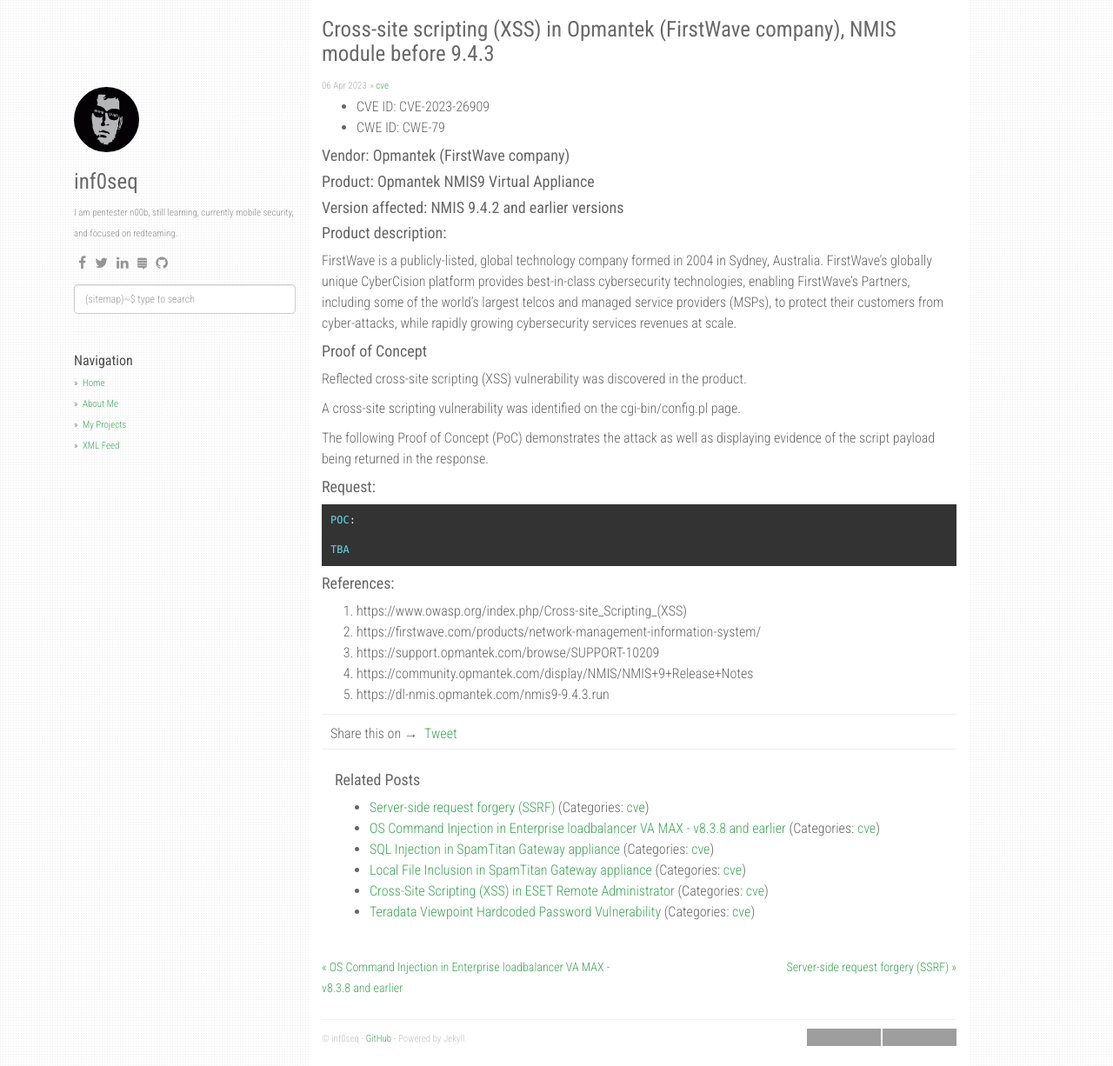
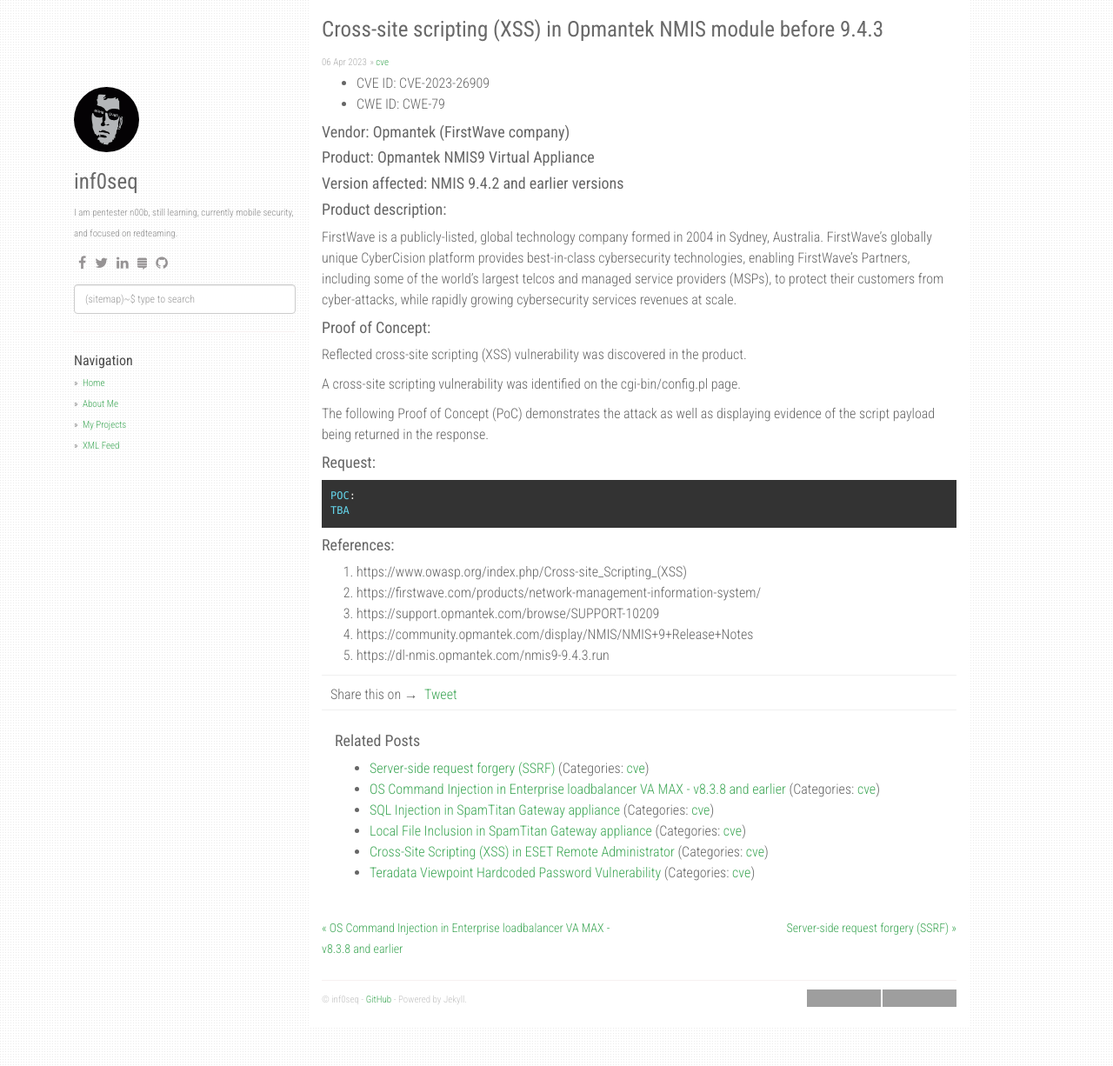
Before and after one commit to inf0seq/inf0seq.github.io, a Jekyll site: the page built from _posts/2023-04-06-Cross-site scripting (XSS) in Opmantek NMIS module before 9.4.3.md, in a window 1280 px wide and 1226 px high. Shown: the whole window at 87% size. Built offline with Jekyll 4.4.1, drawn with Linux system fonts in a browser that asks for light colours; nearby versions of some CDN libraries; comment, search, counter and statistics services are not loaded; grey boxes are pictures that could not be loaded.

Commit message:
Update 2023-04-06-Cross-site scripting (XSS) in Opmantek NMIS module before 9.4.3.md

```diff
--- a/_posts/2023-04-06-Cross-site scripting (XSS) in Opmantek NMIS module before 9.4.3.md
+++ b/_posts/2023-04-06-Cross-site scripting (XSS) in Opmantek NMIS module before 9.4.3.md
@@ -1,6 +1,6 @@
 ---
 layout: post
-title:  "Cross-site scripting (XSS) in Opmantek (FirstWave company), NMIS module before 9.4.3"
+title:  "Cross-site scripting (XSS) in Opmantek NMIS module before 9.4.3"
 date:   2023-04-06 19:51:02 +0700
 categories: [cve]
 ---
@@ -19,7 +19,7 @@ categories: [cve]
 FirstWave is a publicly-listed, global technology company formed in 2004 in Sydney, Australia.
 FirstWave’s globally unique CyberCision platform provides best-in-class cybersecurity technologies, enabling FirstWave’s Partners, including some of the world’s largest telcos and managed service providers (MSPs), to protect their customers from cyber-attacks, while rapidly growing cybersecurity services revenues at scale.
 
-#### Proof of Concept
+#### Proof of Concept:
 
 Reflected cross-site scripting (XSS) vulnerability was discovered in the product.
 
@@ -30,7 +30,6 @@ The following Proof of Concept (PoC) demonstrates the attack as well as displayi
 #### Request:
 {% highlight ruby %}
 POC:
-
 TBA
 {% endhighlight %}
 
```
